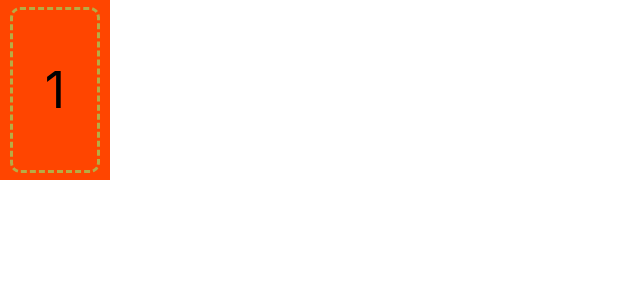
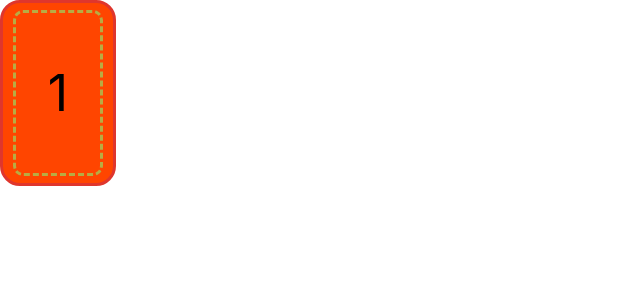
Before and after one commit to jackalot/o-memory-game, a React (Create React App) app: page / in a window 1280 px wide. Shown: the top 300 px of the page, without its empty margins (0-640 px from the left). Built offline with nearby package versions, Linux system fonts and the light colour scheme; the HTML template or start-up script is replaced by a standard one.

Commit message:
addded a border radius, style, and color to the card class style

```diff
--- a/src/MemoryCard.css
+++ b/src/MemoryCard.css
@@ -9,6 +9,9 @@
     padding-top: 15px;
     padding-left: 10px;
     padding-right: 10px;
+    border-radius: 20px;
+    border-style: solid;
+    border-color: #df362d;
 }
 .card-content {
     display: flex;
```
